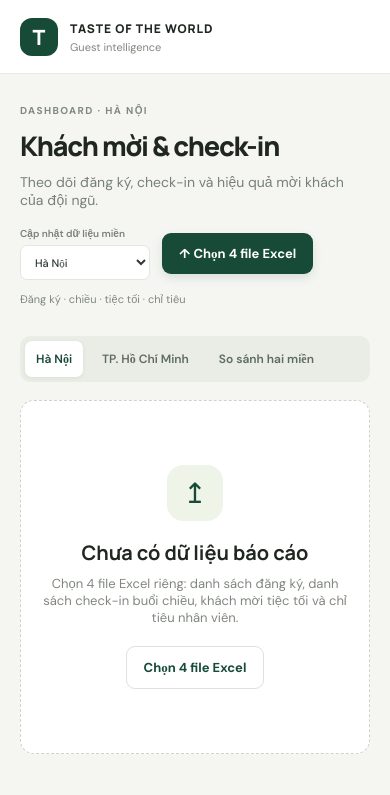
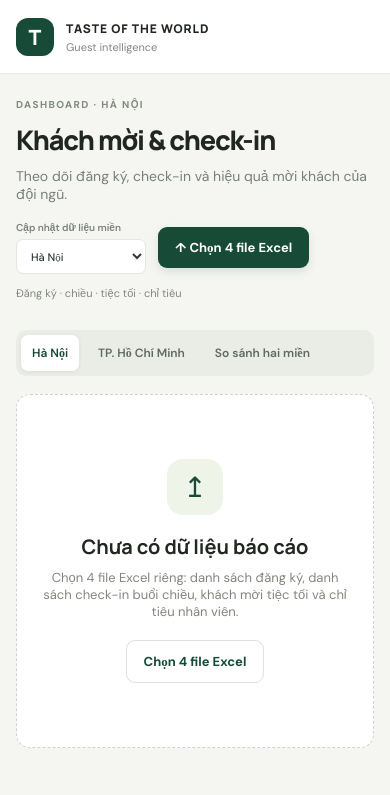
Before and after one commit to vucoder113/taste-of-the-world-checkin, a Flask app: page / in a window 390 px wide. Shown: the top 795 px of the page. Run offline with Flask 3, Linux system fonts and the light colour scheme; some libraries are stand-ins or nearby versions.

Commit message:
Align mobile dashboard to viewport
Co-authored-by: Copilot <223556219+Copilot@users.noreply.github.com>

```diff
--- a/static/style.css
+++ b/static/style.css
@@ -2,7 +2,7 @@
 
 :root{font-family:"DM Sans",sans-serif;color:#202620;background:#f5f6f2;font-synthesis:none;text-rendering:optimizeLegibility;--green:#174b37;--muted:#80877e;--line:#e8ebe5;--surface:#fff;--lime:#d6ed8a}
 *{box-sizing:border-box}
-body{margin:0;min-width:360px}
+body{margin:0;min-width:320px}
 .topbar{height:74px;background:#fff;border-bottom:1px solid var(--line);display:flex;align-items:center;justify-content:space-between;padding:0 max(calc((100% - 1260px)/2),32px)}
 .brand{display:flex;align-items:center;gap:12px;color:inherit;text-decoration:none}.brand-mark{width:38px;height:38px;border-radius:12px;background:var(--green);color:#fff;display:grid;place-items:center;font:800 21px Manrope}.brand strong,.brand small{display:block}.brand strong{font:800 12px Manrope;letter-spacing:.075em}.brand small{color:var(--muted);font-size:11px;margin-top:3px}.header-caption,.eyebrow{font-size:10px;font-weight:700;letter-spacing:.14em;color:#81897e}
 .shell{max-width:1260px;margin:0 auto;padding:40px 32px 64px}.intro{display:flex;justify-content:space-between;align-items:center;margin-bottom:30px}.eyebrow{margin:0 0 10px}.intro h1{font:800 32px Manrope;margin:0;letter-spacing:-.045em}.subhead{margin:9px 0 0;color:#778078;font-size:14px}.upload-box{display:flex;align-items:center;gap:12px}.button{border:0;border-radius:9px;padding:12px 17px;font:700 13px "DM Sans";cursor:pointer}.button-primary{background:var(--green);color:#fff;box-shadow:0 4px 10px #174b3720}.button-primary:hover{background:#103d2c}.button-outline{background:white;border:1px solid #dce3da;color:var(--green)}.upload-hint{font-size:11px;color:var(--muted)}
@@ -14,7 +14,7 @@ body{margin:0;min-width:360px}
 .detail-note{margin:0 26px 14px;color:#778078;font-size:10px;line-height:1.5}
 .detail-table-wrap thead th{position:sticky;top:0;z-index:2;background:#f7f8f5}
 @media(max-width:900px){.filters{flex-wrap:wrap;justify-content:end}.panel-heading{align-items:start}.metrics{grid-template-columns:repeat(2,1fr)}.shell{padding:30px 20px}.topbar{padding:0 20px}}
-@media(max-width:600px){.header-caption{display:none}.intro{align-items:start;flex-direction:column;gap:18px}.intro h1{font-size:27px}.upload-box{width:100%;justify-content:space-between}.metrics{gap:9px}.metric-card{padding:14px;min-height:112px}.metric-card>strong{font-size:26px}.panel-heading{flex-direction:column}.filters{width:100%;justify-content:start}.filters label{flex:1;min-width:100px}.filters select{width:100%}.chart-panel{padding:18px 14px}.table-heading{padding:0 15px 15px}.table-heading .search-box{align-self:stretch}.search-box input{width:100%}th:first-child,td:first-child{padding-left:15px}.detail-header{padding:20px 16px}.detail-summary{padding-left:16px}.detail-table-wrap{max-height:55vh}}
+@media(max-width:600px){.header-caption{display:none}.topbar{width:100%;padding:0 16px}.shell{width:100%;padding:24px 16px 48px}.intro{align-items:start;flex-direction:column;gap:18px}.intro h1{font-size:27px}.upload-box{width:100%;justify-content:space-between}.metrics{gap:9px}.metric-card{padding:14px;min-height:112px}.metric-card>strong{font-size:26px}.panel-heading{flex-direction:column}.filters{width:100%;justify-content:start}.filters label{flex:1;min-width:100px}.filters select{width:100%}.chart-panel{padding:18px 14px}.table-heading{padding:0 15px 15px}.table-heading .search-box{align-self:stretch}.search-box input{width:100%}th:first-child,td:first-child{padding-left:15px}.detail-header{padding:20px 16px}.detail-summary{padding-left:16px}.detail-table-wrap{max-height:55vh}}
 
 .chart{display:flex;flex-direction:column;align-items:stretch;gap:9px;max-height:390px;min-height:0;overflow:auto;border:0;padding:8px 4px 12px}
 .chart-row{display:grid;grid-template-columns:minmax(110px,165px) minmax(100px,1fr) 42px;align-items:center;gap:12px;min-height:29px}
@@ -85,5 +85,5 @@ body{margin:0;min-width:360px}
 .comparison-empty{padding:20px;border-radius:8px;background:#f7f8f5;color:#69736a;font-size:12px;line-height:1.6}
 @media(max-width:900px){.upload-box{flex-wrap:wrap;justify-content:flex-end}.comparison-panel .panel-heading{align-items:start}}
 @media(max-width:600px){.upload-box{justify-content:flex-start}.upload-hint{width:100%}.region-tabs{width:100%;overflow:auto}.region-tab{white-space:nowrap;padding:10px 11px}.comparison-panel{padding:18px 14px}.comparison-panel .panel-heading{flex-direction:column}.comparison-note{max-width:none}}
-@media(max-width:600px){.chart-panel{width:100%;min-width:0}.filters{min-width:0;gap:6px}.filters label{min-width:0}.filters select{min-width:0;padding-right:18px;padding-left:7px;font-size:10px}.chart-legend{display:grid;grid-template-columns:repeat(2,minmax(0,1fr));gap:10px 12px}.chart-legend strong{margin-left:0;justify-self:end}.chart{width:100%;min-width:0;max-height:none;overflow:visible}.chart-row{grid-template-columns:minmax(0,35%) minmax(0,1fr) 36px;gap:8px;min-height:36px}.chart-row-label{overflow:visible;text-overflow:clip;white-space:normal;overflow-wrap:anywhere;line-height:1.25}}
+@media(max-width:600px){#dashboard,#compare-dashboard,.empty-state,.notice,.metrics,.source-summary,.report-warnings,.panel{width:100%;min-width:0}.chart-panel{width:100%;min-width:0}.filters{min-width:0;gap:6px}.filters label{min-width:0}.filters select{min-width:0;padding-right:18px;padding-left:7px;font-size:10px}.chart-legend{display:grid;grid-template-columns:repeat(2,minmax(0,1fr));gap:10px 12px}.chart-legend strong{margin-left:0;justify-self:end}.chart{width:100%;min-width:0;max-height:none;overflow:visible}.chart-row{grid-template-columns:minmax(0,35%) minmax(0,1fr) 36px;gap:8px;min-height:36px}.chart-row-label{overflow:visible;text-overflow:clip;white-space:normal;overflow-wrap:anywhere;line-height:1.25}}
 @media(max-width:600px){.table-panel .table-wrap{-webkit-overflow-scrolling:touch;overscroll-behavior-x:contain}.table-panel th:first-child,.table-panel td:first-child{width:132px;min-width:132px;max-width:132px}}
--- a/templates/index.html
+++ b/templates/index.html
@@ -4,7 +4,7 @@
   <meta charset="utf-8">
   <meta name="viewport" content="width=device-width, initial-scale=1">
   <title>Báo cáo khách mời | Taste of the World</title>
-  <link rel="stylesheet" href="{{ url_for('static', filename='style.css', v='20261016-sticky-col-132') }}">
+  <link rel="stylesheet" href="{{ url_for('static', filename='style.css', v='20261016-mobile-page-width') }}">
 </head>
 <body>
   <header class="topbar">
```
